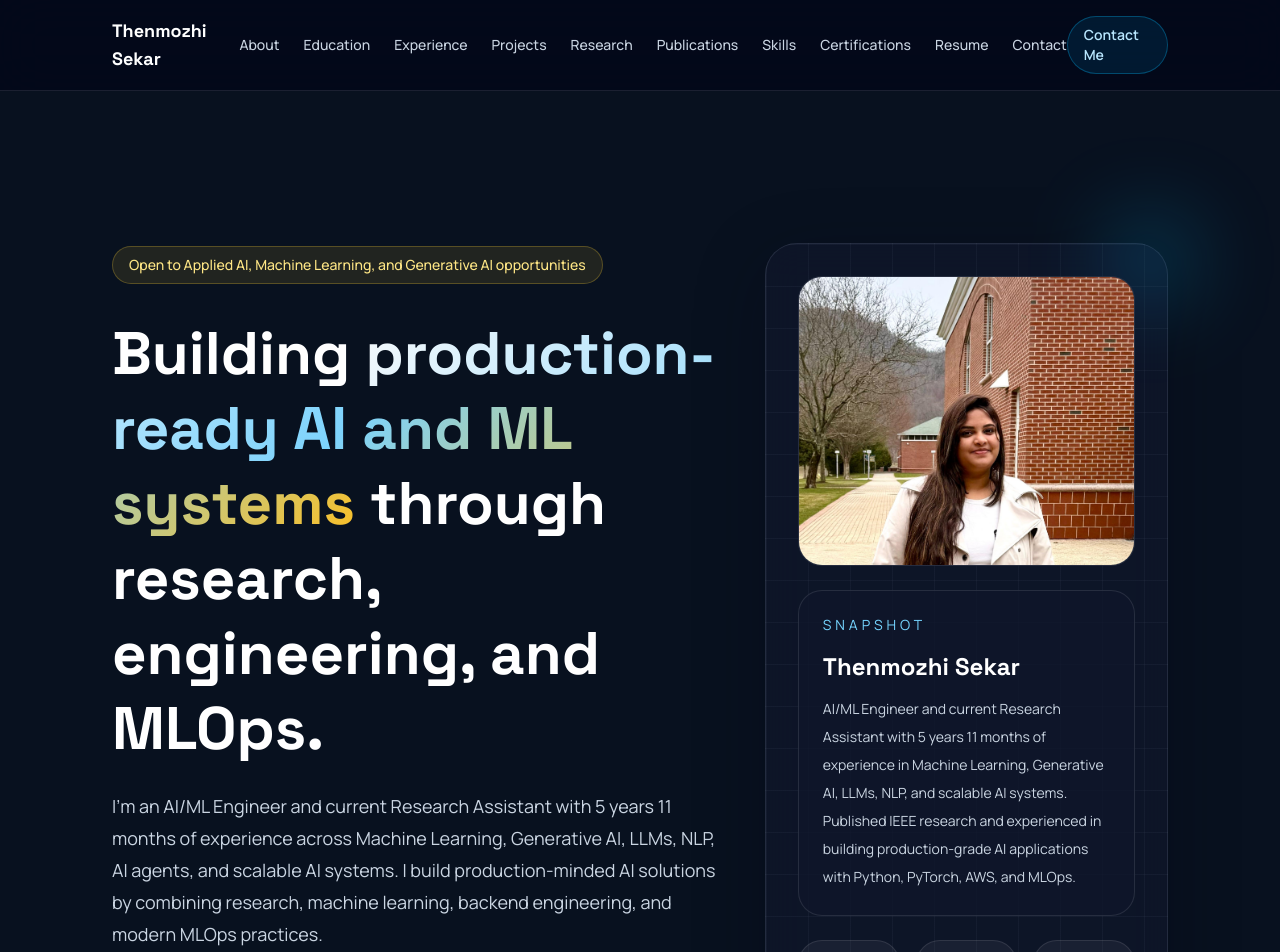
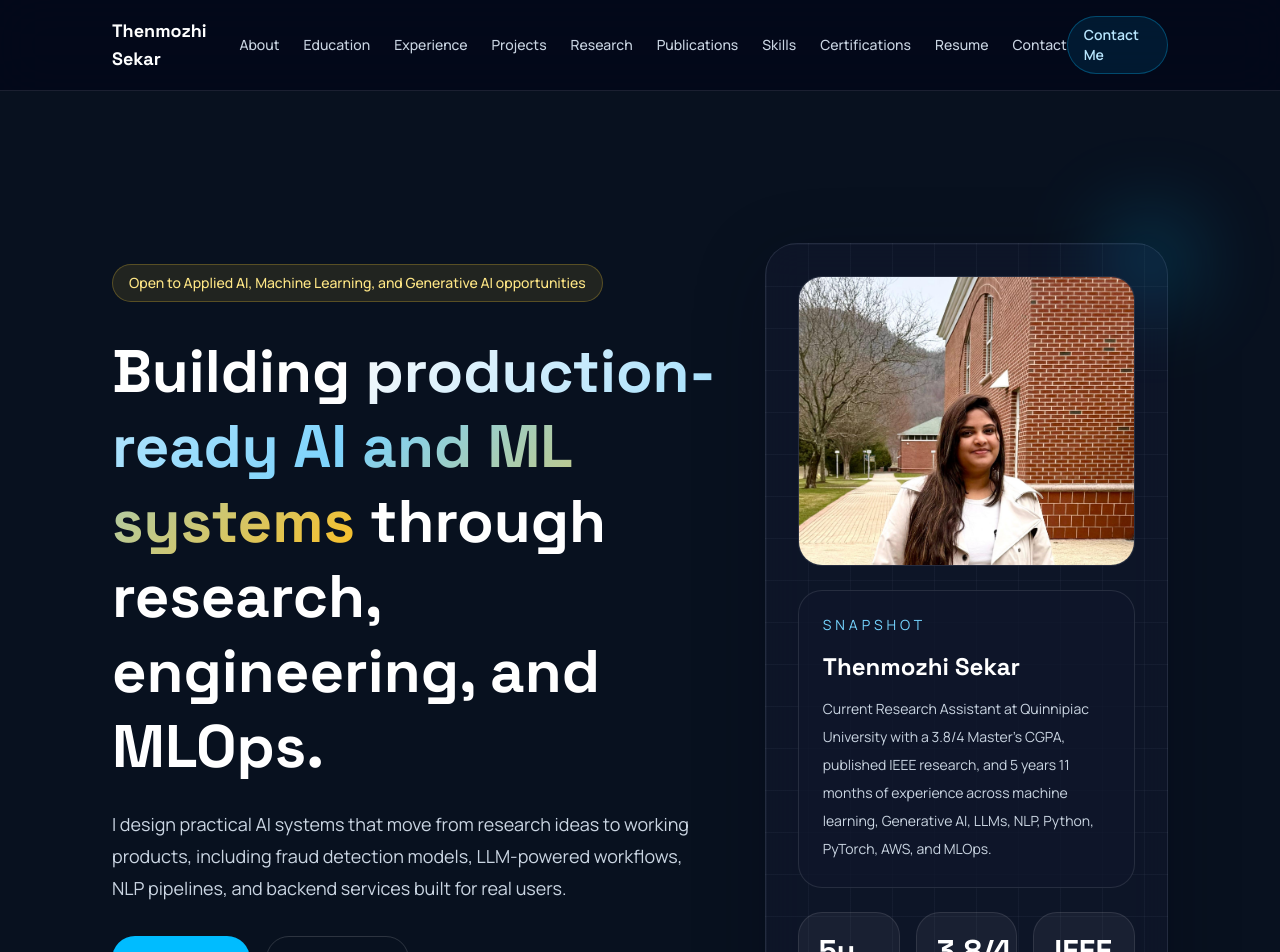
Before and after one commit to Thenmozhi2999/Thenmozhi_Sekar_Portfolio, a React (Vite) app: page / in a window 1280 px wide. Shown: the top 952 px of the page. Built offline with nearby package versions, Linux system fonts and the light colour scheme.

Commit message:
Refine hero copy and Capital One experience

```diff
--- a/src/data/portfolioData.js
+++ b/src/data/portfolioData.js
@@ -15,14 +15,14 @@ export const profile = {
   name: "Thenmozhi Sekar",
   title: "AI/ML Engineer | Research Assistant | Generative AI | LLMs | NLP",
   tagline:
-    "I'm an AI/ML Engineer and current Research Assistant with 5 years 11 months of experience across Machine Learning, Generative AI, LLMs, NLP, AI agents, and scalable AI systems. I build production-minded AI solutions by combining research, machine learning, backend engineering, and modern MLOps practices.",
+    "I design practical AI systems that move from research ideas to working products, including fraud detection models, LLM-powered workflows, NLP pipelines, and backend services built for real users.",
   location: "United States of America",
   email: "Thenmozhi.Sekar@quinnipiac.edu",
   personalEmail: "then99mozhisekar@gmail.com",
   phone: "475-317-4537",
   availability: "Open to Applied AI, Machine Learning, and Generative AI opportunities",
   snapshot:
-    "AI/ML Engineer and current Research Assistant with 5 years 11 months of experience in Machine Learning, Generative AI, LLMs, NLP, and scalable AI systems. Published IEEE research and experienced in building production-grade AI applications with Python, PyTorch, AWS, and MLOps.",
+    "Current Research Assistant at Quinnipiac University with a 3.8/4 Master's CGPA, published IEEE research, and 5 years 11 months of experience across machine learning, Generative AI, LLMs, NLP, Python, PyTorch, AWS, and MLOps.",
   image: "/thenmozhi-hero.jpeg",
   heroStats: [
     { value: "5y 11m", label: "AI/ML Experience" },
@@ -78,15 +78,17 @@ export const experiences = [
     ],
   },
   {
-    company: "Capital One, New York, United States - Remote",
-    role: "Machine Learning Engineer",
+    company: "Capital One, New York, United States",
+    role: "Machine Learning Engineer (Remote)",
     period: "May 2025 - Dec 2025 (8 mos)",
     summary:
-      "Designed and developed machine learning models, end-to-end ML pipelines, and production APIs for fraud detection, credit risk analysis, and customer behavior prediction in financial services.",
+      "Designed and developed machine learning models for fraud detection, credit risk analysis, and customer behavior prediction.",
     achievements: [
-      "Designed and deployed ML models for fraud detection and credit risk analysis, improving prediction accuracy by 18% using Python, SQL, and Scikit-learn.",
-      "Built end-to-end ML pipelines processing 5M+ financial records and reduced training time by 30% using Spark and feature engineering.",
-      "Deployed ML models on AWS using FastAPI, Docker, and CI/CD workflows, reducing inference latency by 25%.",
+      "Built end-to-end machine learning pipelines covering data preprocessing, feature engineering, model training, validation, and production deployment.",
+      "Analyzed large-scale financial datasets using Python, SQL, Pandas, NumPy, and Spark.",
+      "Developed RESTful APIs using FastAPI to deploy machine learning models into production environments.",
+      "Collaborated with data scientists, software engineers, and business teams to integrate AI-powered solutions into production systems.",
+      "Monitored production model performance, optimized model accuracy, and implemented CI/CD pipelines using AWS and Docker.",
     ],
   },
   {
```
